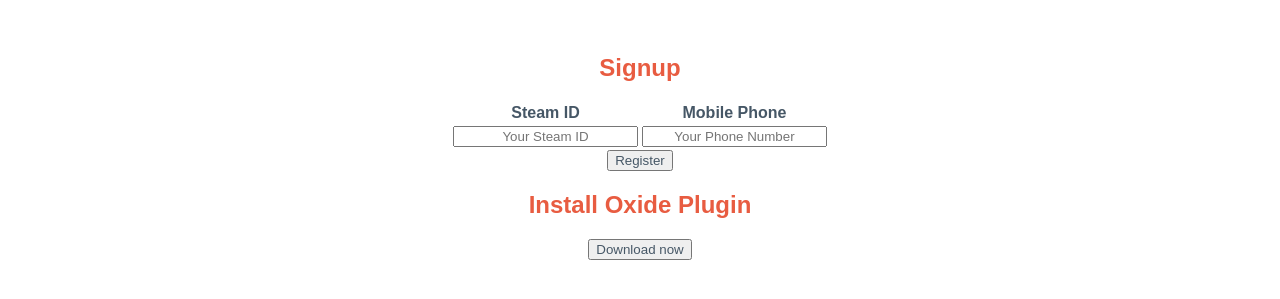
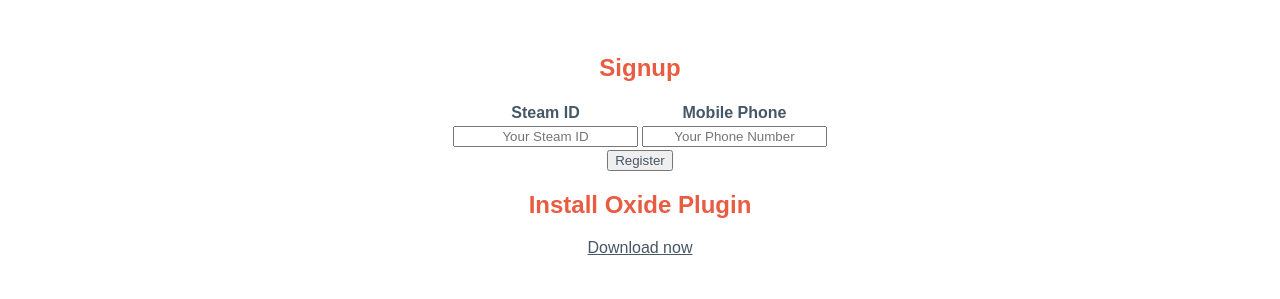
Before and after one commit to bengreenier-archive/oxide-rust-codelock2fa, a website: page public/index.html in a window 1280 px wide. Shown: the part 427-726 px from the top of the page. Drawn offline with nearby package versions, Linux system fonts and the light colour scheme.

Commit message:
make download button link to github

```diff
--- a/public/index.html
+++ b/public/index.html
@@ -45,7 +45,7 @@
 		<button id="submit">Register</button>
 
 		<h2>Install Oxide Plugin</h2>
-		<button>Download now</button>
+		<a href="https://github.com/bengreenier/oxide-rust-codelock2fa/releases">Download now</a>
 	</div>
 
 	<!-- Scripts -->
```
